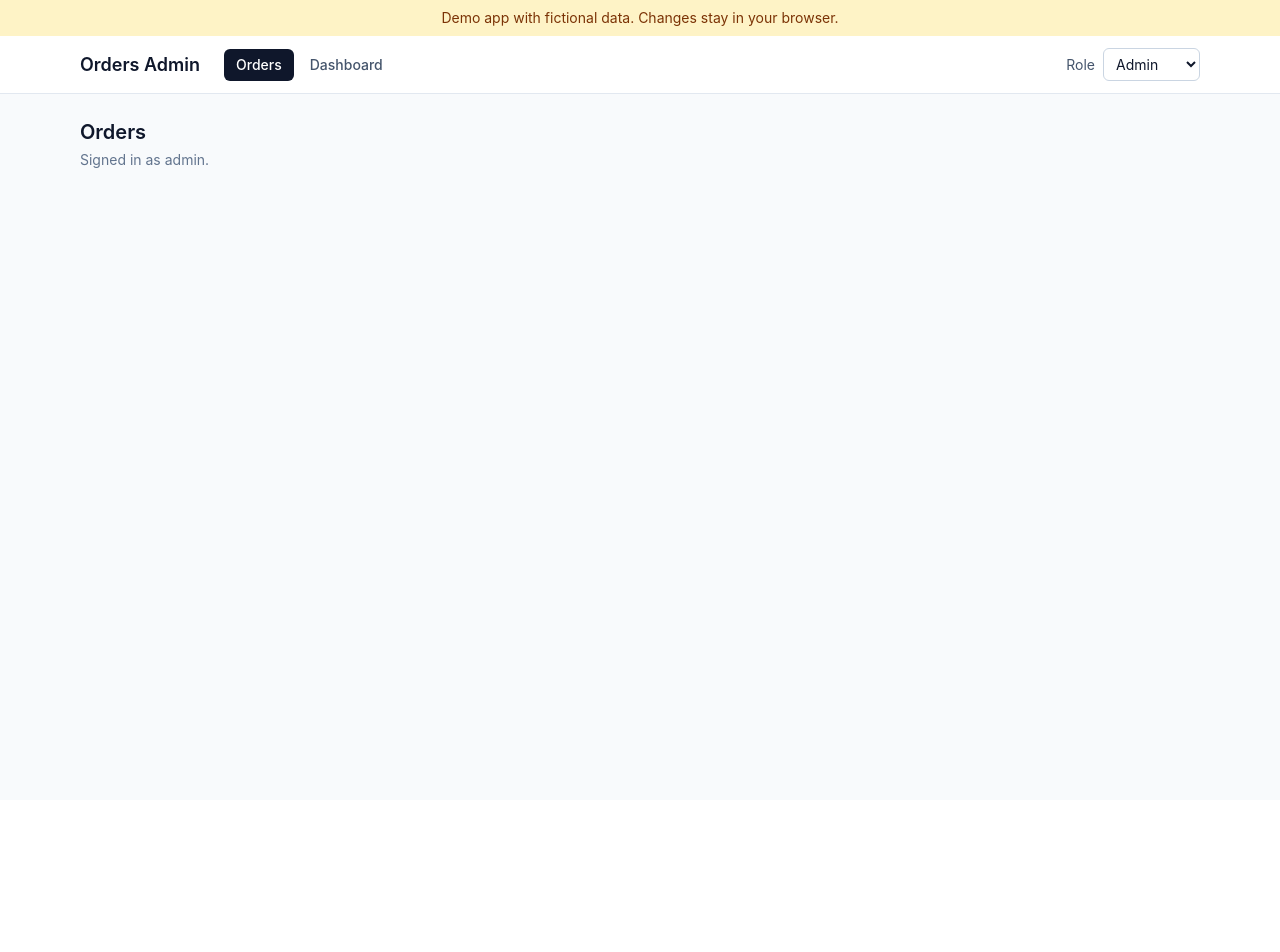
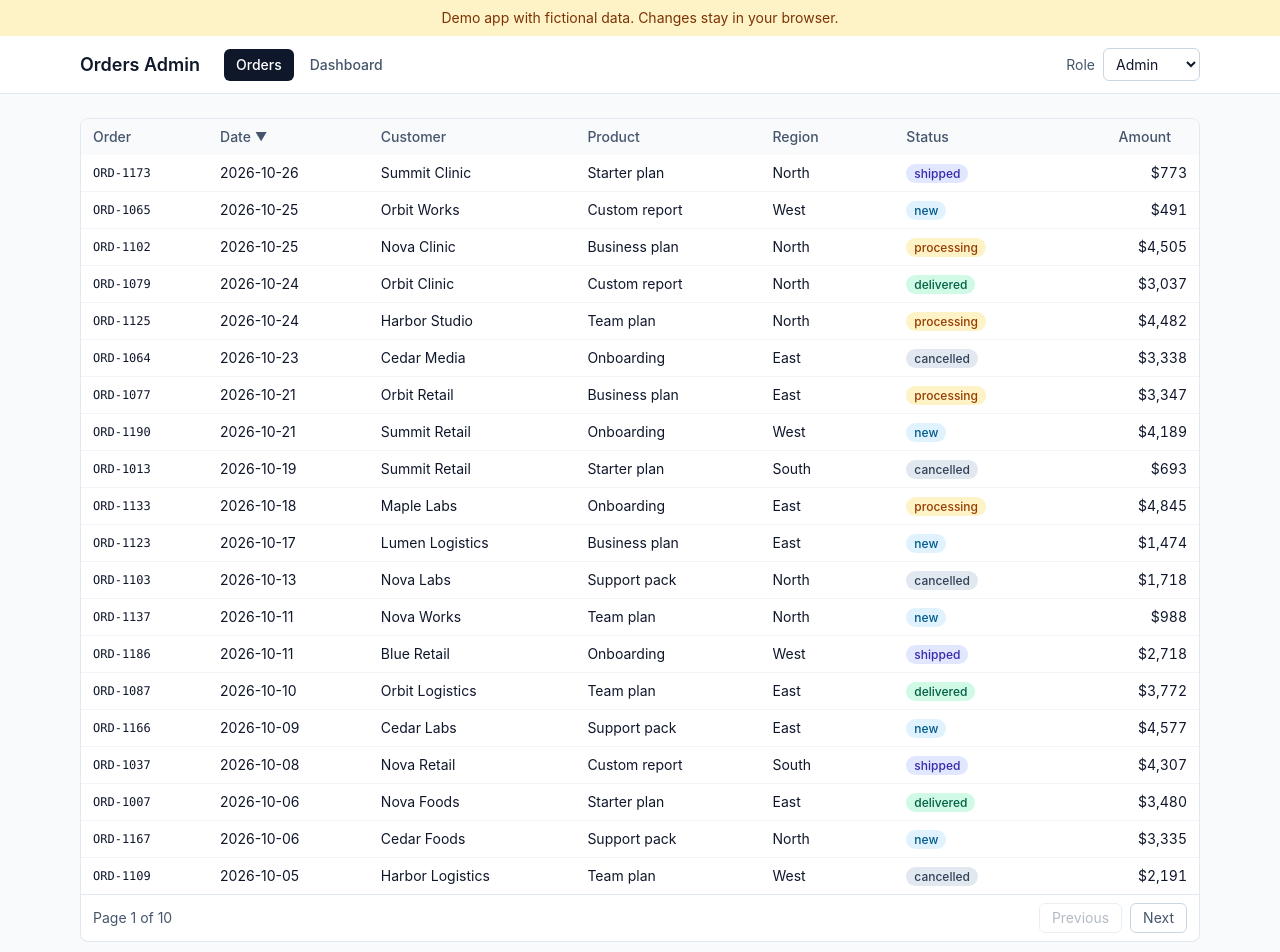
Before and after one commit to yeldos13/Admin-panel, a React (Vite) app: page / in a window 1280 px wide. Shown: the top 952 px of the page. Before the commit the page ends 800 px from the top, so only its background shows below. Built offline with nearby package versions, Linux system fonts and the light colour scheme.

Commit message:
Add orders table with column sorting and pagination

```diff
--- a/src/App.tsx
+++ b/src/App.tsx
@@ -1,4 +1,6 @@
 import { useState } from 'react'
+import { OrdersTable } from './components/OrdersTable'
+import { generateOrders } from './data/orders'
 import { ROLES, type Role } from './data/permissions'
 
 const TABS = ['Orders', 'Dashboard'] as const
@@ -7,6 +9,7 @@ type Tab = (typeof TABS)[number]
 export default function App() {
   const [role, setRole] = useState<Role>('admin')
   const [tab, setTab] = useState<Tab>('Orders')
+  const [orders] = useState(generateOrders)
 
   return (
     <div className="min-h-screen bg-slate-50 text-slate-900">
@@ -47,8 +50,11 @@ export default function App() {
         </div>
       </header>
       <main className="mx-auto max-w-6xl px-4 py-6">
-        <h2 className="text-xl font-semibold">{tab}</h2>
-        <p className="mt-1 text-sm text-slate-500">Signed in as {role}.</p>
+        {tab === 'Orders' ? (
+          <OrdersTable orders={orders} />
+        ) : (
+          <h2 className="text-xl font-semibold">Dashboard</h2>
+        )}
       </main>
     </div>
   )
--- /dev/null
+++ b/src/components/OrdersTable.tsx
@@ -0,0 +1,107 @@
+import { useState } from 'react'
+import type { Order, Status } from '../data/orders'
+import { sortOrders, type Sort, type SortKey } from '../data/query'
+
+const PAGE_SIZE = 20
+
+const COLUMNS: { key: SortKey; label: string; align?: 'right' }[] = [
+  { key: 'id', label: 'Order' },
+  { key: 'date', label: 'Date' },
+  { key: 'customer', label: 'Customer' },
+  { key: 'product', label: 'Product' },
+  { key: 'region', label: 'Region' },
+  { key: 'status', label: 'Status' },
+  { key: 'amount', label: 'Amount', align: 'right' },
+]
+
+export const STATUS_STYLES: Record<Status, string> = {
+  new: 'bg-sky-100 text-sky-800',
+  processing: 'bg-amber-100 text-amber-800',
+  shipped: 'bg-indigo-100 text-indigo-800',
+  delivered: 'bg-emerald-100 text-emerald-800',
+  cancelled: 'bg-slate-200 text-slate-700',
+}
+
+export const money = new Intl.NumberFormat('en-US', { style: 'currency', currency: 'USD', maximumFractionDigits: 0 })
+
+export function OrdersTable({ orders }: { orders: Order[] }) {
+  const [sort, setSort] = useState<Sort>({ key: 'date', dir: 'desc' })
+  const [page, setPage] = useState(0)
+
+  const pages = Math.max(1, Math.ceil(orders.length / PAGE_SIZE))
+  const current = Math.min(page, pages - 1)
+  const rows = sortOrders(orders, sort).slice(current * PAGE_SIZE, (current + 1) * PAGE_SIZE)
+
+  const toggle = (key: SortKey) =>
+    setSort(s => ({ key, dir: s.key === key && s.dir === 'asc' ? 'desc' : 'asc' }))
+
+  return (
+    <div className="overflow-hidden rounded-lg border border-slate-200 bg-white">
+      <div className="overflow-x-auto">
+        <table className="w-full text-sm">
+          <thead className="bg-slate-50 text-left text-slate-600">
+            <tr>
+              {COLUMNS.map(c => (
+                <th
+                  key={c.key}
+                  aria-sort={sort.key === c.key ? (sort.dir === 'asc' ? 'ascending' : 'descending') : undefined}
+                  className={`px-3 py-2 font-medium ${c.align === 'right' ? 'text-right' : ''}`}
+                >
+                  <button onClick={() => toggle(c.key)} className="inline-flex items-center gap-1 hover:text-slate-900">
+                    {c.label}
+                    <span aria-hidden className="w-3 text-xs">
+                      {sort.key === c.key ? (sort.dir === 'asc' ? '▲' : '▼') : ''}
+                    </span>
+                  </button>
+                </th>
+              ))}
+            </tr>
+          </thead>
+          <tbody className="divide-y divide-slate-100">
+            {rows.map(o => (
+              <tr key={o.id} className="hover:bg-slate-50">
+                <td className="px-3 py-2 font-mono text-xs">{o.id}</td>
+                <td className="px-3 py-2 whitespace-nowrap">{o.date}</td>
+                <td className="px-3 py-2">{o.customer}</td>
+                <td className="px-3 py-2">{o.product}</td>
+                <td className="px-3 py-2">{o.region}</td>
+                <td className="px-3 py-2">
+                  <span className={`rounded-full px-2 py-0.5 text-xs font-medium ${STATUS_STYLES[o.status]}`}>{o.status}</span>
+                </td>
+                <td className="px-3 py-2 text-right tabular-nums">{money.format(o.amount)}</td>
+              </tr>
+            ))}
+            {rows.length === 0 && (
+              <tr>
+                <td colSpan={COLUMNS.length} className="px-3 py-8 text-center text-slate-500">
+                  No orders found.
+                </td>
+              </tr>
+            )}
+          </tbody>
+        </table>
+      </div>
+      <div className="flex items-center justify-between border-t border-slate-200 px-3 py-2 text-sm text-slate-600">
+        <span>
+          Page {current + 1} of {pages}
+        </span>
+        <div className="flex gap-2">
+          <button
+            onClick={() => setPage(current - 1)}
+            disabled={current === 0}
+            className="rounded-md border border-slate-300 px-3 py-1 disabled:opacity-40"
+          >
+            Previous
+          </button>
+          <button
+            onClick={() => setPage(current + 1)}
+            disabled={current >= pages - 1}
+            className="rounded-md border border-slate-300 px-3 py-1 disabled:opacity-40"
+          >
+            Next
+          </button>
+        </div>
+      </div>
+    </div>
+  )
+}
```
